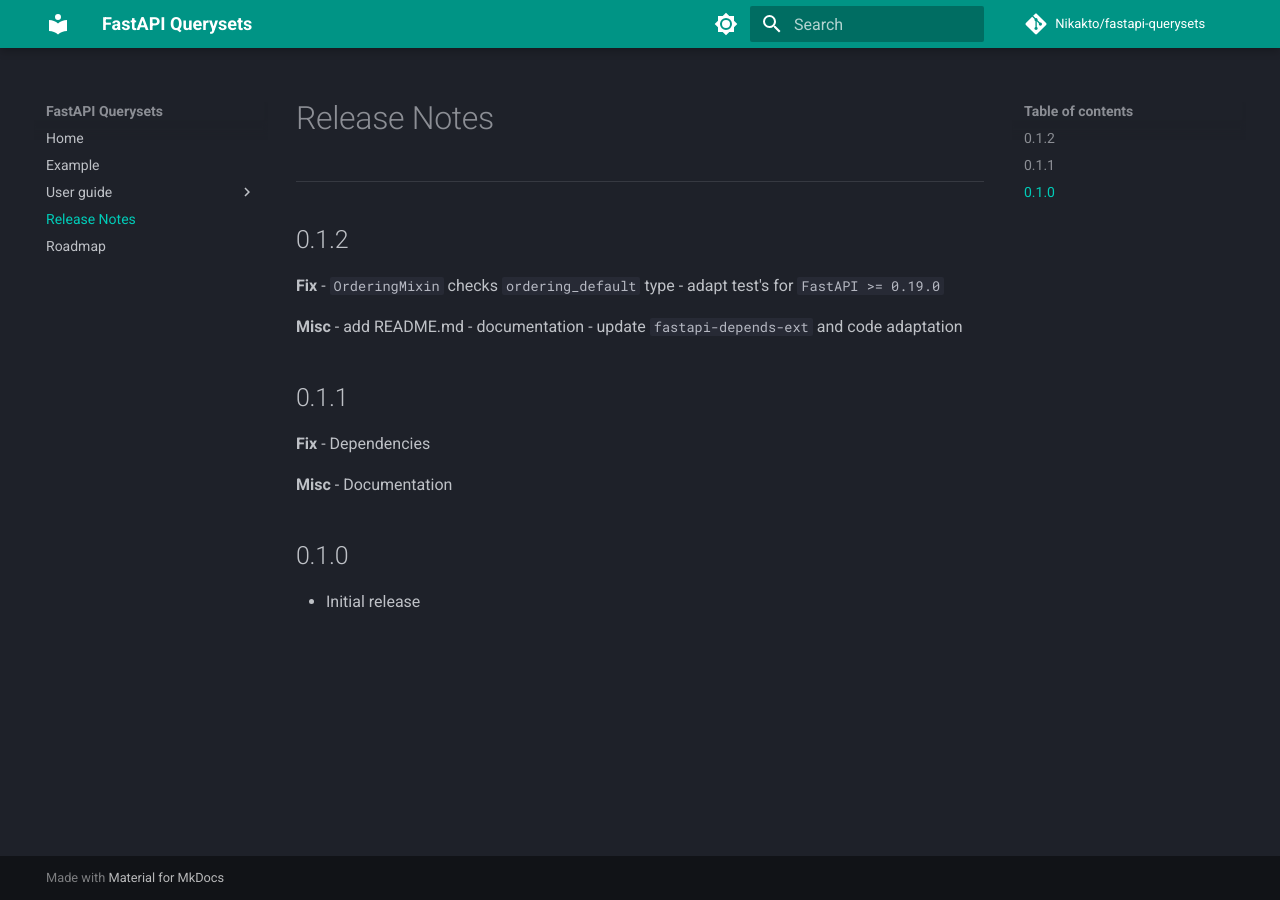
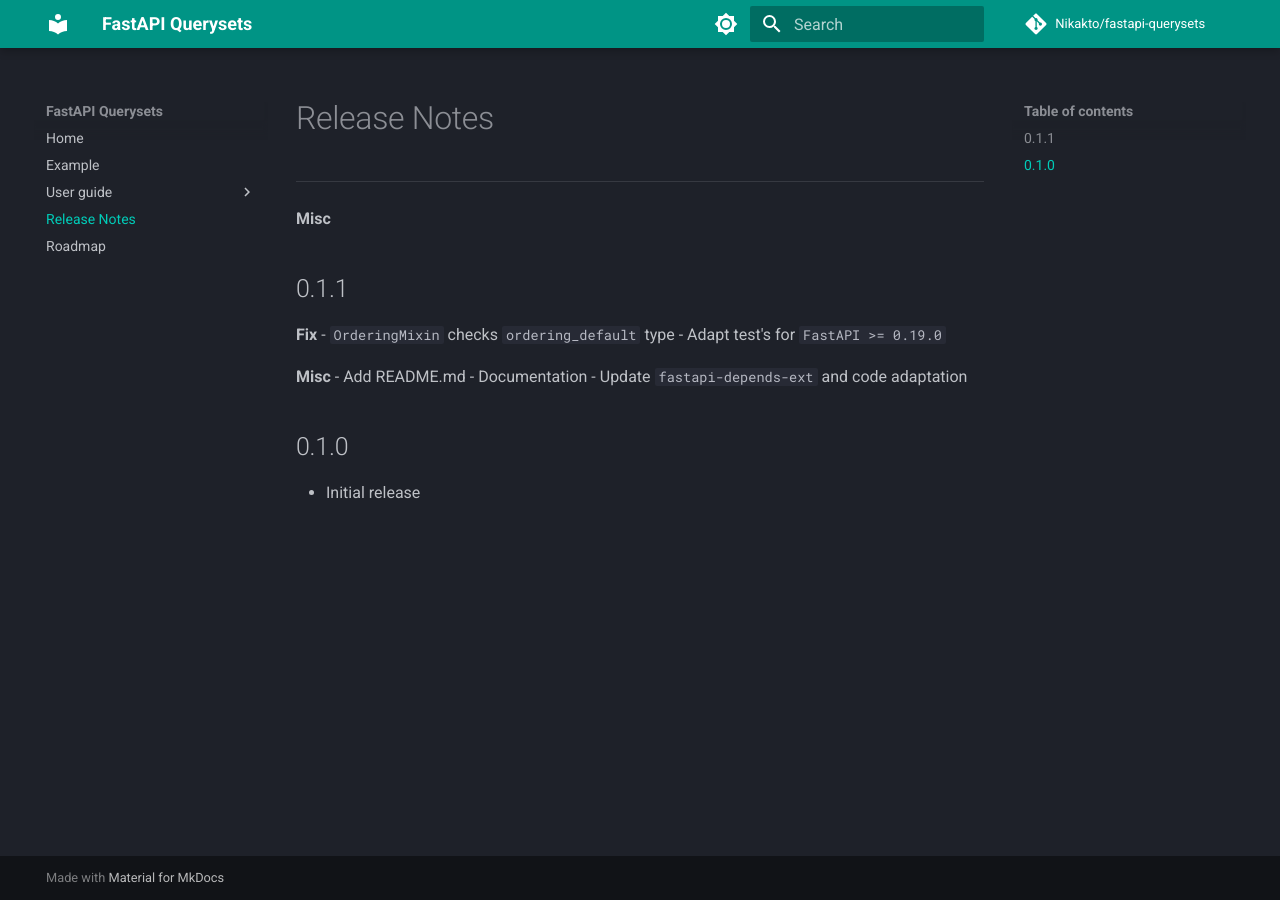
Before and after one commit to kai-nashi/fastapi-querysets, an MkDocs documentation site: the page built from docs/release_notes.md, in a window 1280 px wide. Built offline with MkDocs 1.6.1 and Material for MkDocs 9.7.7, drawn with Linux system fonts in a browser that asks for light colours; comment, search, counter and statistics services are not loaded.

Commit message:
docs: release_notes.md

```diff
--- a/docs/release_notes.md
+++ b/docs/release_notes.md
@@ -1,23 +1,19 @@
 # Release Notes
 ---
 
-## 0.1.2
-**Fix**
-- `OrderingMixin` checks `ordering_default` type
-- adapt test's for `FastAPI >= 0.19.0`
-
 **Misc**
-- add README.md
-- documentation
-- update `fastapi-depends-ext` and code adaptation
 
 ## 0.1.1
 
 **Fix**
-- Dependencies
+- `OrderingMixin` checks `ordering_default` type
+- Adapt test's for `FastAPI >= 0.19.0`
 
 **Misc**
+- Add README.md
 - Documentation
+- Update `fastapi-depends-ext` and code adaptation
+
 
 ## 0.1.0
 - Initial release
```
